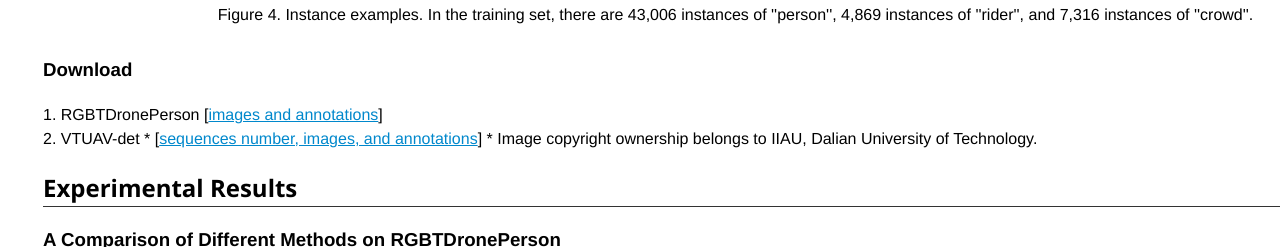
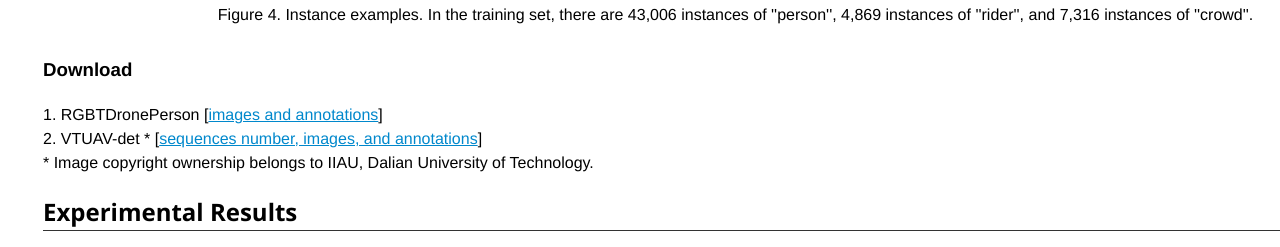
Before and after one commit to NNNNerd/RGBTDronePerson, a plain HTML site: page index.html in a window 1280 px wide. Shown: the part 4392-4639 px from the top of the page. Drawn offline with nearby package versions, Linux system fonts and the light colour scheme; some packages are replaced by stand-ins of ours.

Commit message:
Update index.html

```diff
--- a/index.html
+++ b/index.html
@@ -238,8 +238,8 @@
             <h3 class="add-top-margin">Download</h3>
 		1. RGBTDronePerson [<a href="https://drive.google.com/drive/folders/1Mi3NXQ-YG1iiIWkPbe3GQoDK68dARMN6?usp=sharing" style="color: #0088CC">images and annotations</a>]<br>
 		2. VTUAV-det *
-		[<a href="https://drive.google.com/drive/folders/1kBomGd7bu-9MiUDGmViHqmV9baN739iG?usp=sharing" style="color: #0088CC">sequences number, images, and annotations</a>]<be>
-		* Image copyright ownership belongs to IIAU, Dalian University of Technology.
+		[<a href="https://drive.google.com/drive/folders/1kBomGd7bu-9MiUDGmViHqmV9baN739iG?usp=sharing" style="color: #0088CC">sequences number, images, and annotations</a>]<br>
+		* Image copyright ownership belongs to IIAU, Dalian University of Technology.<br>
 <!--             1. AI-TOD
 			[<a href="https://drive.google.com/drive/folders/1mokzFtLCjyqalSEajYTUmyzXvOHAa4WX" style="color: #0088CC">images & annotations</a>]<br>
 			2. AI-TOD-v2
```
